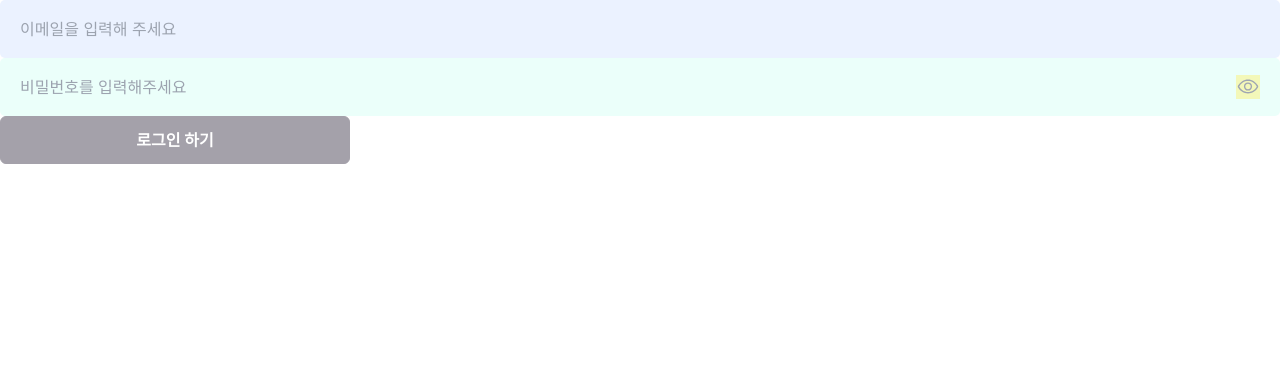
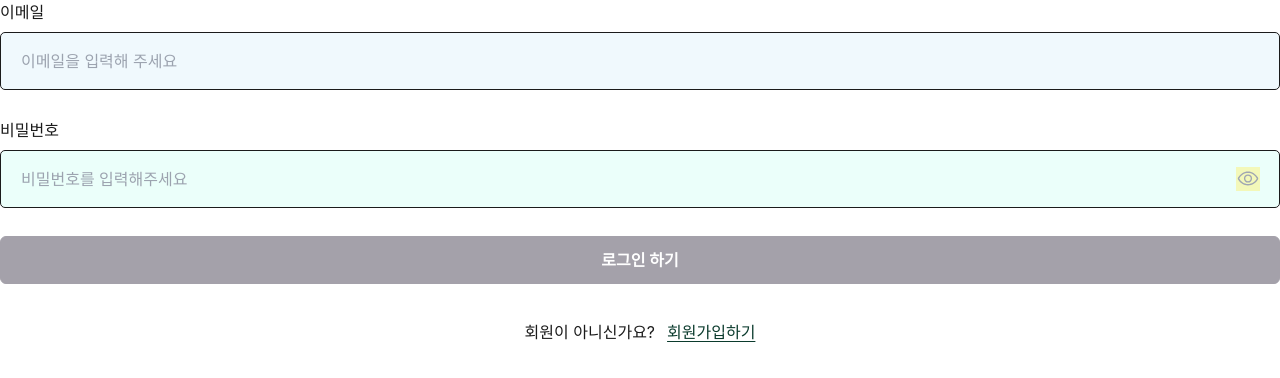
Before and after one commit to hbs0133/GlobalNomard-7, a Next.js app: page /auth/LoginPage in a window 1280 px wide. Shown: the top 378 px of the page. Built offline with nearby package versions, Linux system fonts and the light colour scheme.

Commit message:
테일윈드 적용

```diff
--- a/src/components/Input/Input.tsx
+++ b/src/components/Input/Input.tsx
@@ -32,7 +32,7 @@ function Input({ id, placeholder, error, className = '', ...inputProps }: InputP
         <div>
             <div>
                 <input
-                    className={`bg-[#ebf2ff] w-full h-[58px] text-[16px] text-black rounded-[5px] px-5 ${className}`}
+                    className={`bg-[#f0f9fd] w-full h-[58px] text-[16px] text-black border ${emailError ? `border-red-ff4` : `border-black`} rounded-[5px] px-5 ${className}`}
                     id={id}
                     placeholder={placeholder}
                     value={value || ''}
--- a/src/components/Input/PwdInput.tsx
+++ b/src/components/Input/PwdInput.tsx
@@ -5,7 +5,6 @@ import Image from 'next/image';
 import IconVisibilityOff from '@/assets/icons/ic_visibility_off.svg';
 import IconVisibilityOn from '@/assets/icons/ic_visibility_on.svg';
 import React from 'react';
-import Button from '@/components/Button/Button';
 
 interface InputProps extends React.InputHTMLAttributes<HTMLInputElement> {
     id: string;
@@ -33,7 +32,7 @@ function PwdInput({ id, placeholder, error, className = '', correct = '', ...inp
             if (pwd !== correct) {
                 setPwdConfirmError('비밀번호가 일치하지 않습니다.');
             } else {
-                setPwdConfirmError(null)
+                setPwdConfirmError(null);
             }
         }
     };
@@ -42,7 +41,7 @@ function PwdInput({ id, placeholder, error, className = '', correct = '', ...inp
         <div>
             <div className='relative w-full'>
                 <input
-                    className='bg-[#ebfffa] w-full h-[58px] text-[16px] text-black rounded-[5px] px-5 ${className}'
+                    className={`bg-[#ebfffa] w-full h-[58px] text-[16px] text-black border ${pwdError || PwdConfirmError ? 'border-red-ff4' : 'border-black'} rounded-[5px] px-5 ${className}`}
                     type={type}
                     id={id}
                     placeholder={placeholder}
@@ -63,10 +62,9 @@ function PwdInput({ id, placeholder, error, className = '', correct = '', ...inp
                 </button>
             </div>
 
-            {pwdError && <p className='bg-[#ffebeb] text-[12px] text-red-ff4 rounded-[5px] px-2 pt-2 ${className}'>{pwdError}</p>}
-            {PwdConfirmError && <p className='bg-[#ffebeb] text-[12px] text-red-ff4 rounded-[5px] px-2 pt-2 ${className}'>{PwdConfirmError}</p>}
-
-        </div >
+            {pwdError && <p className={`bg-[#ffebeb] text-[12px] text-red-ff4 rounded-[5px] px-2 pt-2 ${className}`}>{pwdError}</p>}
+            {PwdConfirmError && <p className={`bg-[#ffebeb] text-[12px] text-red-ff4 rounded-[5px] px-2 pt-2 ${className}`}>{PwdConfirmError}</p>}
+        </div>
     );
 }
 
--- a/src/pages/auth/LoginPage.tsx
+++ b/src/pages/auth/LoginPage.tsx
@@ -53,26 +53,48 @@ const Login = () => {
         }
     };
 
+    const navigateToSignup = () => {
+        router.push('./SignupPage');
+    };
+
     return (
-        <>
+        <div className={`flex justify-between flex-col gap-[28px]`}>
+
+            <div>
+                <p className={`pb-[8px] text-[16px] text-black`}>이메일</p>
                 <Input
                     id='email'
                     placeholder='이메일을 입력해 주세요'
                     value={email}
-                // inputsize='large'
                     onChange={(e) => setEmail(e.target.value)}
                 />
+            </div>
+            <div>
+                <p className={`pb-2 text-[16px] text-black`}>비밀번호</p>
                 <PwdInput
                     id='password'
                     placeholder='비밀번호를 입력해주세요'
                     value={password}
                     onChange={(e) => setPassword(e.target.value)}
                 />
+            </div>
 
-            <Button onClick={onSubmit} size='large' status={loading || email.length == 0 || password.length == 0 ? 'inactive' : 'active'} >
+            <Button
+                onClick={onSubmit}
+                size='large'
+                status={loading || email.length == 0 || password.length == 0 ? 'inactive' : 'active'}
+                style={{ width: '100%' }}
+            >
                 {loading ? '로그인 중...' : '로그인 하기'}
             </Button>
-        </>
+
+            <div className={`pt-2 flex justify-center text-[16px] `}>
+                <p className={` text-black mr-3`}>회원이 아니신가요?</p>
+                <p onClick={navigateToSignup}
+                    className={` text-green-0B cursor-pointer underline`}
+                    style={{ textUnderlineOffset: '3px' }}>회원가입하기</p>
+            </div>
+        </div >
     );
 };
 
--- a/src/pages/auth/SignupPage.tsx
+++ b/src/pages/auth/SignupPage.tsx
@@ -41,25 +41,36 @@ function SignupPage() {
 
 
     return (
-        <form onSubmit={signUp}>
+        <form onSubmit={signUp} className={`flex justify-between flex-col gap-[28px]`}>
+            <div>
+                <p className={`pb-[8px] text-[16px] text-black`}>이메일</p>
                 <Input
                     id='email'
                     placeholder='이메일을 입력해 주세요'
                     value={email}
                     onChange={(e) => setEmail(e.target.value)} // 이메일 상태 업데이트
                 />
+            </div>
+            <div>
+                <p className={`pb-[8px] text-[16px] text-black`}>닉네임</p>
                 <Input
                     id='nickname'
                     placeholder='닉네임을 입력해 주세요'
                     value={nickname}
                     onChange={(e) => setNickname(e.target.value)} // 닉네임 상태 업데이트
                 />
+            </div>
+            <div>
+                <p className={`pb-[8px] text-[16px] text-black`}>비밀번호</p>
                 <PwdInput
                     id='password'
                     placeholder='8자 이상 입력해 주세요'
                     value={password}
                     onChange={(e) => setPassword(e.target.value)} // 비밀번호 상태 업데이트
                 />
+            </div>
+            <div>
+                <p className={`pb-[8px] text-[16px] text-black`}>비밀번호 확인</p>
                 <PwdInput
                     id='passwordConfirm'
                     placeholder='비밀번호를 한 번 더 입력해 주세요'
@@ -67,13 +78,18 @@ function SignupPage() {
                     onChange={(e) => setPasswordConfirm(e.target.value)} // 비밀번호 확인 상태 업데이트
                     correct={password}
                 />
-
+            </div>
+            <div>
                 <Button
                     type="submit"
                     size='large'
-                status={email.length === 0 || password.length === 0 ? 'inactive' : 'active'}>
+                    status={email.length === 0 || password.length === 0 ? 'inactive' : 'active'}
+                    style={{ width: '100%' }}>
                     회원가입
                 </Button>
+            </div>
+            <p className={`pt-2 flex justify-center text-[16px] text-black`}>회원이신가요? 로그인하기</p>
+
         </form>
 
     )
--- a/src/pages/mypage/infoPage.tsx
+++ b/src/pages/mypage/infoPage.tsx
@@ -20,11 +20,10 @@ function InfoPage() {
         const myInfo = async () => {
             try {
                 const accessToken = await getAccessTokenWithRefresh()
-
-                console.log(accessToken);
                 const response = await axios.get<IUser>('https://sp-globalnomad-api.vercel.app/7-7/users/me', {
                     headers: { Authorization: `Bearer ${accessToken}`, },
                 });
+
                 const data = response.data;
                 setEmail(data.email);
                 setNickname(data.nickname);
```
Lines whose indentation alone changed are shown as unchanged.
